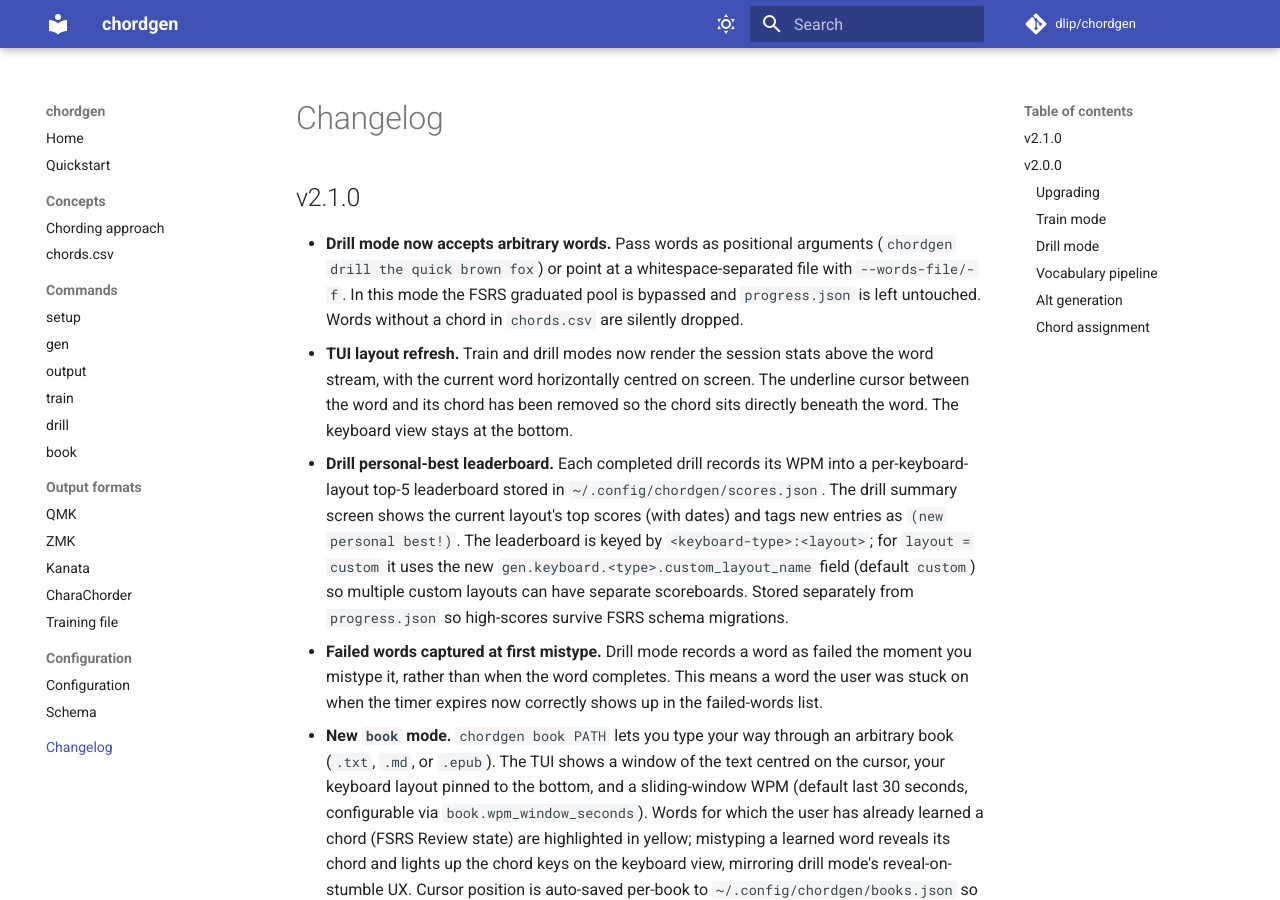
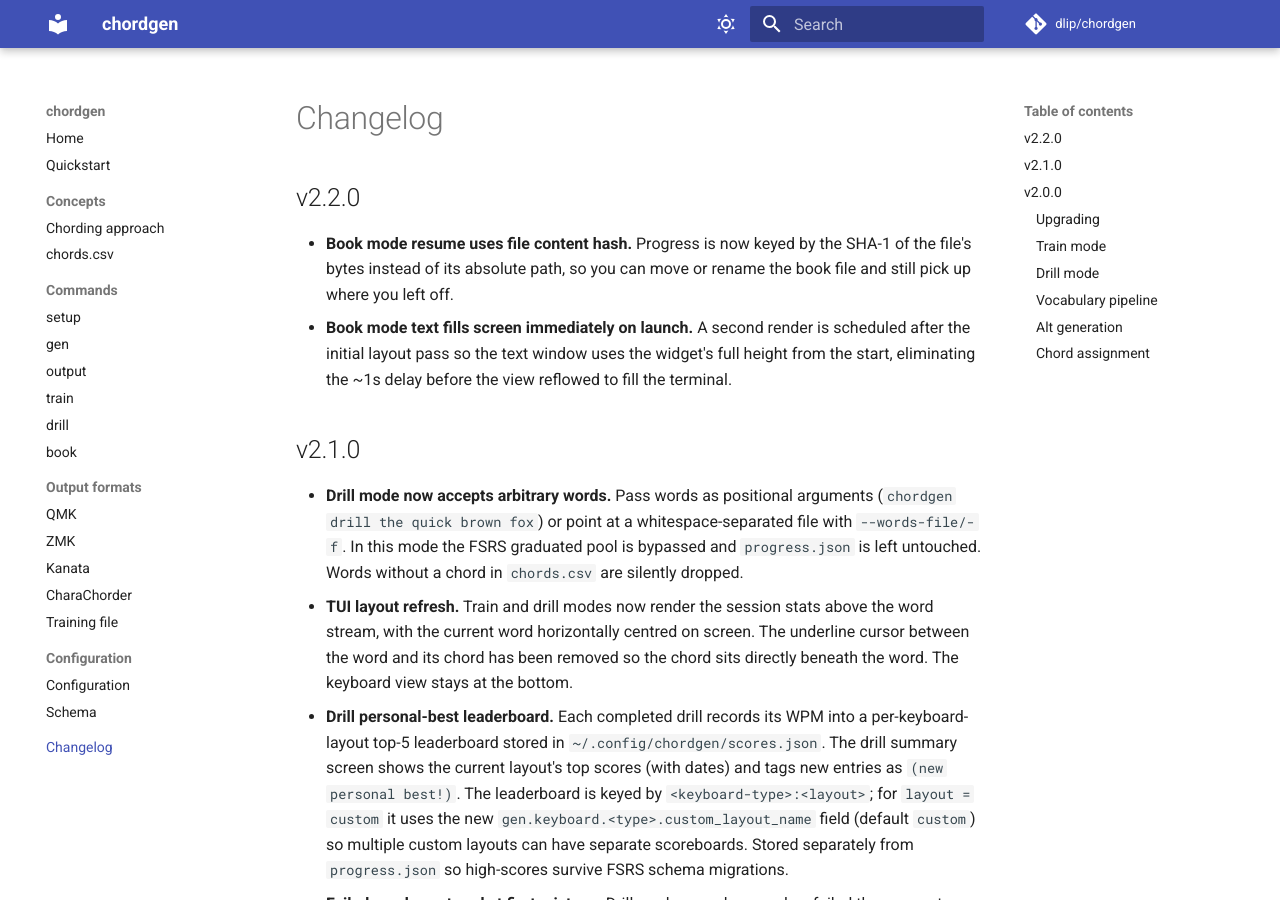
Before and after one commit to dlip/chordgen, an MkDocs documentation site: the page built from docs/changelog.md, in a window 1280 px wide and 900 px high. Built offline with MkDocs 1.6.1 and Material for MkDocs 9.7.7, drawn with Linux system fonts in a browser that asks for light colours; comment, search, counter and statistics services are not loaded.

Commit message:
book: schedule immediate reflow after mount
call_after_refresh triggers a second render right after Textual's
layout pass, so the text window fills the terminal vertically
without the ~1s delay.

```diff
--- a/docs/changelog.md
+++ b/docs/changelog.md
@@ -1,4 +1,15 @@
 # Changelog
+
+## v2.2.0
+
+- **Book mode resume uses file content hash.** Progress is now keyed
+  by the SHA-1 of the file's bytes instead of its absolute path, so
+  you can move or rename the book file and still pick up where you
+  left off.
+- **Book mode text fills screen immediately on launch.** A second
+  render is scheduled after the initial layout pass so the text
+  window uses the widget's full height from the start, eliminating
+  the ~1s delay before the view reflowed to fill the terminal.
 
 ## v2.1.0
 
```
Also changed, not shown: AGENTS.md (+2 -1 lines), 1 other file.
